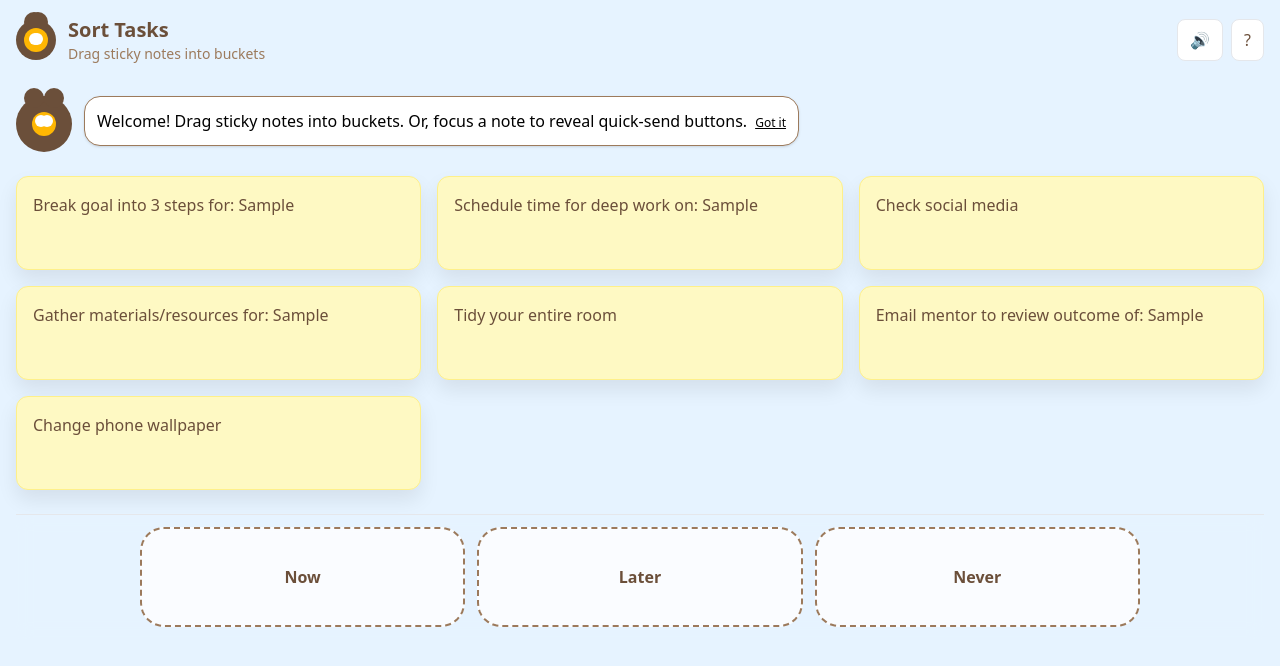
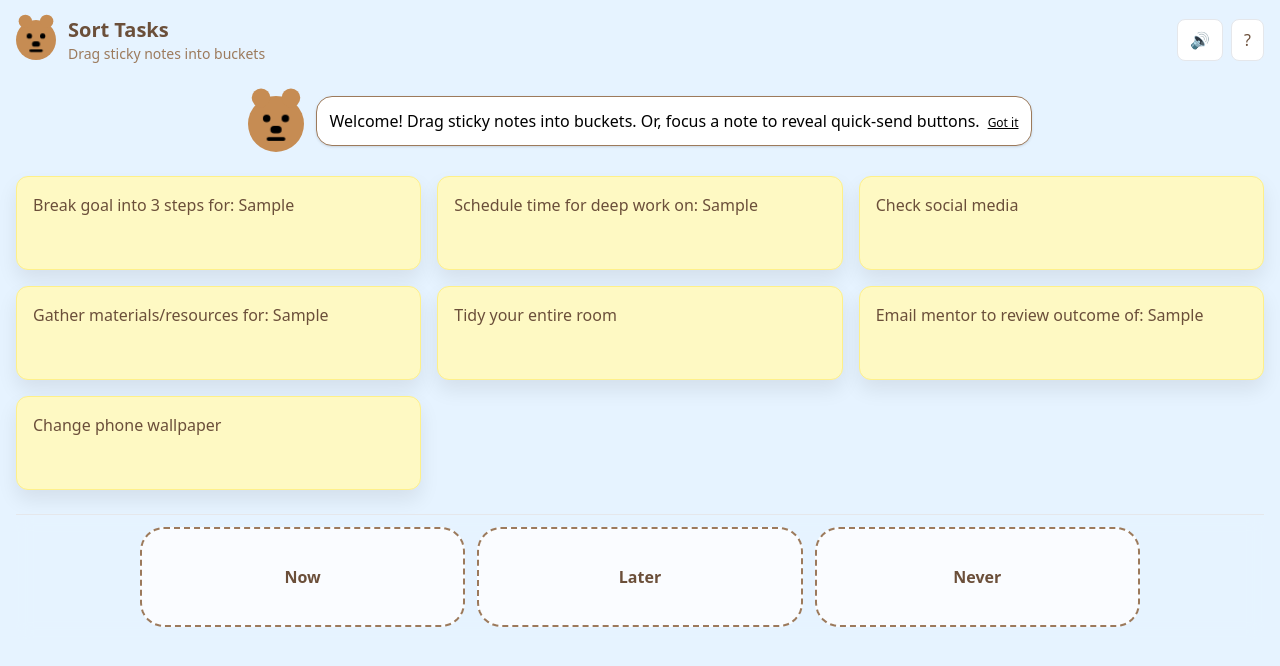
Before and after one commit to Gadisa16/FocusBear_game_app, a React (Vite) app: page / in a window 1280 px wide. Both pictures are taken after typing "Sample" into the empty fields and a click on the button "Generate Tasks". Shown: the top 666 px of the page. Built offline with nearby package versions, Linux system fonts and the light colour scheme.

Commit message:
Enhance Bear component with mood support and animations; update related components and styles

```diff
--- a/src/components/Bear.tsx
+++ b/src/components/Bear.tsx
@@ -1,14 +1,32 @@
-type Props = { size?: number }
+type Props = Readonly<{ size?: number; mood?: 'normal' | 'happy' | 'sad' }>
 
-export default function Bear({ size = 80 }: Props) {
+export default function Bear({ size = 80, mood = 'normal' }: Props) {
+  const scale = size / 150
+  let mouthClass = 'w-[50px] h-[10px] bg-black top-[110px] left-[50px] rounded-[10px]'
+  if (mood === 'happy') mouthClass = 'w-[60px] top-[100px] left-[45px] border-black border-solid'
+  if (mood === 'sad') mouthClass = 'w-[60px] top-[110px] left-[45px] border-black border-solid'
+
   return (
-    <div className="relative" style={{ width: size, height: size }} aria-label="FocusBear mascot">
-      <div className="absolute inset-0 bg-bear-fur rounded-full" />
-      <div className="absolute -top-2 left-2 w-5 h-5 bg-bear-fur rounded-full" />
-      <div className="absolute -top-2 right-2 w-5 h-5 bg-bear-fur rounded-full" />
-      <div className="absolute left-1/2 -translate-x-1/2 top-1/2 -translate-y-1/2 w-6 h-6 bg-bear-honey rounded-full" />
-      <div className="absolute left-1/3 top-1/3 w-3 h-3 bg-white rounded-full" />
-      <div className="absolute right-1/3 top-1/3 w-3 h-3 bg-white rounded-full" />
+    <div className="relative" style={{ width: size, height: size }} aria-label={`FocusBear mascot ${mood}`}>
+      <div
+        className={`bear ${mood} relative w-[150px] h-[150px] bg-[#c68c53] rounded-full`}
+        style={{ transform: `scale(${scale})`, transformOrigin: 'top left' }}
+      >
+        {/* ears */}
+        <div className="ear left-ear absolute w-[50px] h-[50px] bg-[#c68c53] rounded-full -top-5 left-[10px]" />
+        <div className="ear right-ear absolute w-[50px] h-[50px] bg-[#c68c53] rounded-full -top-5 right-[10px]" />
+        {/* eyes (blink always) */}
+        <div className="eye left-eye absolute w-5 h-5 bg-black rounded-full top-[50px] left-10" />
+        <div className="eye right-eye absolute w-5 h-5 bg-black rounded-full top-[50px] right-10" />
+        {/* nose */}
+        <div className="nose absolute w-[30px] h-5 bg-black rounded-full top-[80px] left-[60px]" />
+        {/* mouth */}
+        <div className={`mouth absolute ${mouthClass}`} />
+        {/* tongue only when happy */}
+        {mood === 'happy' && (
+          <div className="tongue absolute w-[30px] h-[15px] bg-pink-400 rounded-full top-[115px] left-[60px]" />
+        )}
+      </div>
     </div>
   )
 }
--- a/src/components/ResultsScreen.tsx
+++ b/src/components/ResultsScreen.tsx
@@ -9,9 +9,9 @@ export default function ResultsScreen() {
   const score = Math.round((correctCount / Math.max(1, tasks.length)) * 100)
 
   return (
-    <ScreenShell title="Results" subtitle="Great focus!">
+  <ScreenShell title="Results" subtitle="Great focus!" mood="happy">
       <div className="max-w-md mx-auto grid gap-6 text-center">
-        <div className="flex justify-center"><Bear /></div>
+  <div className="flex justify-center"><Bear mood="happy" /></div>
         <div className="text-4xl font-extrabold text-bear-fur">{correctCount}/{tasks.length} correct</div>
         <div className="text-bear-furLight">Score: {score}%</div>
         <div className="grid gap-3">
--- a/src/components/ScreenShell.tsx
+++ b/src/components/ScreenShell.tsx
@@ -1,15 +1,16 @@
-import type { PropsWithChildren } from 'react'
+import { setShowOnboarding, toggleSound } from '@/features/game/gameSlice'
 import { useAppDispatch, useAppSelector } from '@/hooks'
 import type { RootState } from '@/store'
-import { toggleSound, setShowOnboarding } from '@/features/game/gameSlice'
+import type { PropsWithChildren } from 'react'
 import Bear from './Bear'
 
 interface Props {
   title: string
   subtitle?: string
+  mood?: 'normal' | 'happy' | 'sad'
 }
 
-export default function ScreenShell({ title, subtitle, children }: PropsWithChildren<Props>) {
+export default function ScreenShell({ title, subtitle, mood = 'normal', children }: PropsWithChildren<Props>) {
   const game = useAppSelector((state: RootState) => state.game)
   const soundEnabled = game.soundEnabled
   const dispatch = useAppDispatch()
@@ -17,7 +18,7 @@ export default function ScreenShell({ title, subtitle, children }: PropsWithChil
     <div className="min-h-full flex flex-col">
       <header className="p-4 flex items-center gap-3 justify-between">
         <div className="flex items-center gap-3">
-          <Bear size={40} />
+          <Bear size={40} mood={mood} />
           <div>
             <h1 className="text-xl font-bold text-bear-fur">{title}</h1>
             {subtitle && <p className="text-sm text-bear-furLight">{subtitle}</p>}
@@ -27,9 +28,9 @@ export default function ScreenShell({ title, subtitle, children }: PropsWithChil
           <button
             aria-label={soundEnabled ? 'Mute sounds' : 'Unmute sounds'}
             onClick={() => dispatch(toggleSound())}
-            className="px-3 py-2 rounded-lg border bg-white text-bear-fur hover:bg-bear-sky d-flex items-center justify-center"
+            className="px-3 py-2 rounded-lg border bg-white text-bear-fur hover:bg-bear-sky"
             title="Toggle sound"
-          >{soundEnabled ? '🔊' : '🔈x'}</button>
+          >{soundEnabled ? '🔊' : '🔈'}</button>
           <button
             aria-label="Help"
             onClick={() => dispatch(setShowOnboarding(true))}
--- a/src/components/SortingScreen.tsx
+++ b/src/components/SortingScreen.tsx
@@ -1,11 +1,11 @@
+import type { Bucket as BucketType, Task } from '@/features/game/gameSlice'
 import { dropTask, setShowOnboarding } from '@/features/game/gameSlice'
 import { useAppDispatch, useAppSelector } from '@/hooks'
+import type { RootState } from '@/store'
 import { burstConfetti } from '@/utils/confetti'
 import { playCorrect, playWrong } from '@/utils/sound'
 import { BUCKETS } from '@/utils/tasks'
-import type { Bucket as BucketType, Task } from '@/features/game/gameSlice'
 import { useState } from 'react'
-import type { RootState } from '@/store'
 import Bear from './Bear'
 import BearBubble from './bear/BearBubble'
 import ScreenShell from './ScreenShell'
@@ -17,6 +17,7 @@ export default function SortingScreen() {
   const { tasks, lastMessage, soundEnabled, showOnboarding } = game
   const dispatch = useAppDispatch()
   const [poof, setPoof] = useState<string | null>(null)
+  const [mood, setMood] = useState<'normal'|'happy'|'sad'>('normal')
   const [shake, setShake] = useState<BucketType | null>(null)
 
   const onDropTo = (taskId: string, bucket: BucketType) => {
@@ -26,21 +27,23 @@ export default function SortingScreen() {
     if (t.correctBucket === bucket) {
       burstConfetti()
       if (soundEnabled) playCorrect()
-    } else {
+      setMood('happy')
+  } else {
       setPoof(taskId)
       setShake(bucket)
       if (soundEnabled) playWrong()
       setTimeout(() => setPoof(null), 350)
       setTimeout(() => setShake(null), 350)
+      setMood('sad')
     }
   }
 
   return (
-    <ScreenShell title="Sort Tasks" subtitle="Drag sticky notes into buckets">
+  <ScreenShell title="Sort Tasks" subtitle="Drag sticky notes into buckets" mood={mood}>
       <div className="grid gap-4 sm:gap-6">
         <div className="sr-only" aria-live="polite">{lastMessage || ''}</div>
-        <div className="flex items-start gap-3">
-          <Bear size={56} />
+        <div className="flex items-start justify-center gap-3">
+          <Bear size={56} mood={mood} />
           <BearBubble>
             {lastMessage || (showOnboarding
               ? 'Welcome! Drag sticky notes into buckets. Or, focus a note to reveal quick-send buttons.'
--- a/src/components/StartScreen.tsx
+++ b/src/components/StartScreen.tsx
@@ -1,4 +1,4 @@
-import { goToScreen, setGoal, generateTasks } from '@/features/game/gameSlice'
+import { generateTasks, goToScreen, setGoal } from '@/features/game/gameSlice'
 import { useAppDispatch, useAppSelector } from '@/hooks'
 import type { RootState } from '@/store'
 import { useState } from 'react'
@@ -6,7 +6,7 @@ import Bear from './Bear'
 import ScreenShell from './ScreenShell'
 
 export default function StartScreen() {
-  const [goal, setGoalInput]: [string, React.Dispatch<React.SetStateAction<string>>] = useState<string>('')
+  const [goal, setGoalInput] = useState<string>('')
   const dispatch = useAppDispatch()
     const game = useAppSelector((s: RootState) => s.game)
     const loading = game.loading
--- a/src/features/game/gameSlice.ts
+++ b/src/features/game/gameSlice.ts
@@ -1,5 +1,5 @@
+import { generateTasksFromGoal } from '@/utils/tasks'
 import { createAsyncThunk, createSlice, PayloadAction } from '@reduxjs/toolkit'
-import { generateTasksFromGoal } from '@/utils/tasks'
 
 export type Bucket = 'Now' | 'Later' | 'Never'
 
--- a/src/index.css
+++ b/src/index.css
@@ -19,3 +19,58 @@ html, body, #root {
 .bear-bubble {
   @apply bg-white border border-bear-furLight rounded-2xl p-3 shadow;
 }
+
+/* Bear animations */
+@keyframes blink {
+  0%, 90% { transform: scaleY(1); }
+  95% { transform: scaleY(0.1); }
+  100% { transform: scaleY(1); }
+}
+.bear .eye { animation: blink 5s infinite; transform-origin: center; }
+
+@keyframes to-happy {
+  0% {
+    height: 10px;
+    border-bottom-left-radius: 10px;
+    border-bottom-right-radius: 10px;
+    border-top-width: 0;
+    border-bottom-width: 5px;
+    background-color: transparent;
+  }
+  100% {
+    height: 30px;
+    border-bottom-left-radius: 50px;
+    border-bottom-right-radius: 50px;
+    border-top-width: 0;
+    border-bottom-width: 5px;
+    background-color: #ffcccc;
+  }
+}
+.happy .mouth { animation: to-happy 2s infinite alternate; }
+.happy .tongue { animation: tongue-appear 2s infinite alternate; }
+@keyframes tongue-appear {
+  0% { opacity: 0; transform: scale(0); }
+  100% { opacity: 1; transform: scale(1.5); }
+}
+
+@keyframes to-sad {
+  0% {
+    height: 10px;
+    border-top-left-radius: 10px;
+    border-top-right-radius: 10px;
+    border-bottom-width: 0;
+    border-top-width: 5px;
+  }
+  100% {
+    height: 30px;
+    border-top-left-radius: 50px;
+    border-top-right-radius: 50px;
+    border-bottom-width: 0;
+    border-top-width: 5px;
+  }
+}
+.sad .mouth { animation: to-sad 2s infinite alternate; }
+@keyframes tilt-left { 0% { transform: rotate(0); } 100% { transform: rotate(-15deg); } }
+@keyframes tilt-right { 0% { transform: rotate(0); } 100% { transform: rotate(15deg); } }
+.sad .left-eye { animation: tilt-left 2s infinite alternate, blink 5s infinite; }
+.sad .right-eye { animation: tilt-right 2s infinite alternate, blink 5s infinite; }
--- a/vitest.config.ts
+++ b/vitest.config.ts
@@ -1,6 +1,6 @@
-import { defineConfig } from 'vitest/config'
 import react from '@vitejs/plugin-react'
 import tsconfigPaths from 'vite-tsconfig-paths'
+import { defineConfig } from 'vitest/config'
 
 export default defineConfig({
   plugins: [react(), tsconfigPaths()],
```
Also changed, not shown: src/test/setup.ts (+1 -1 lines), 2 other files (tests, documents, lock files or other folders).
